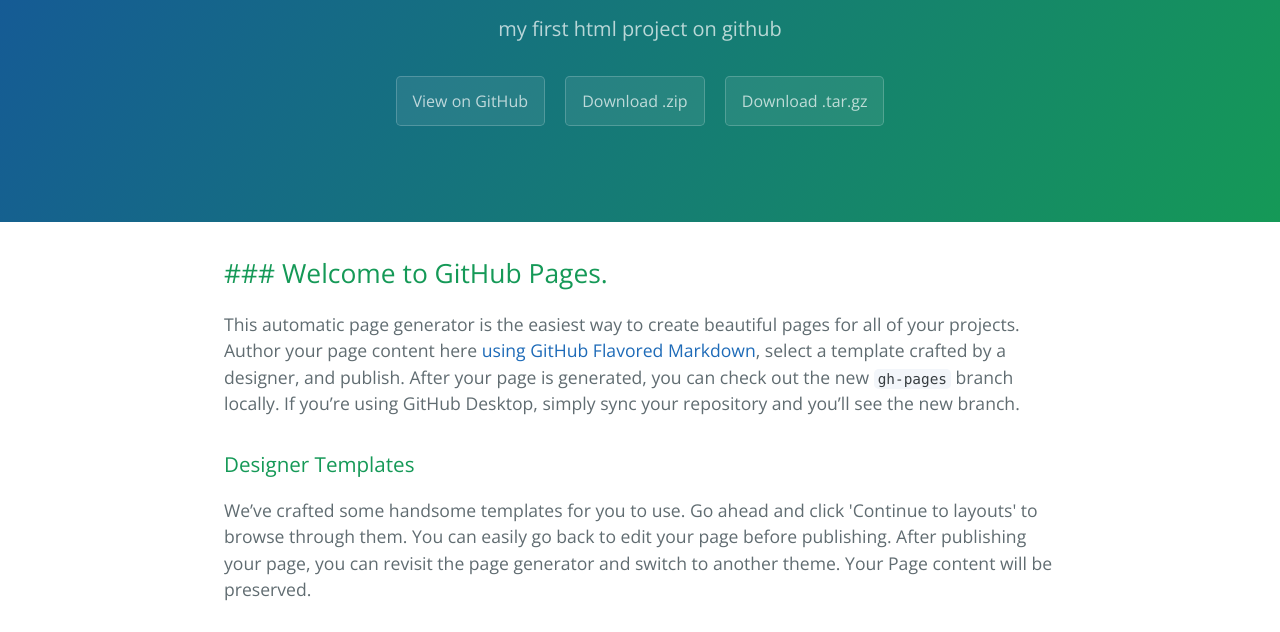
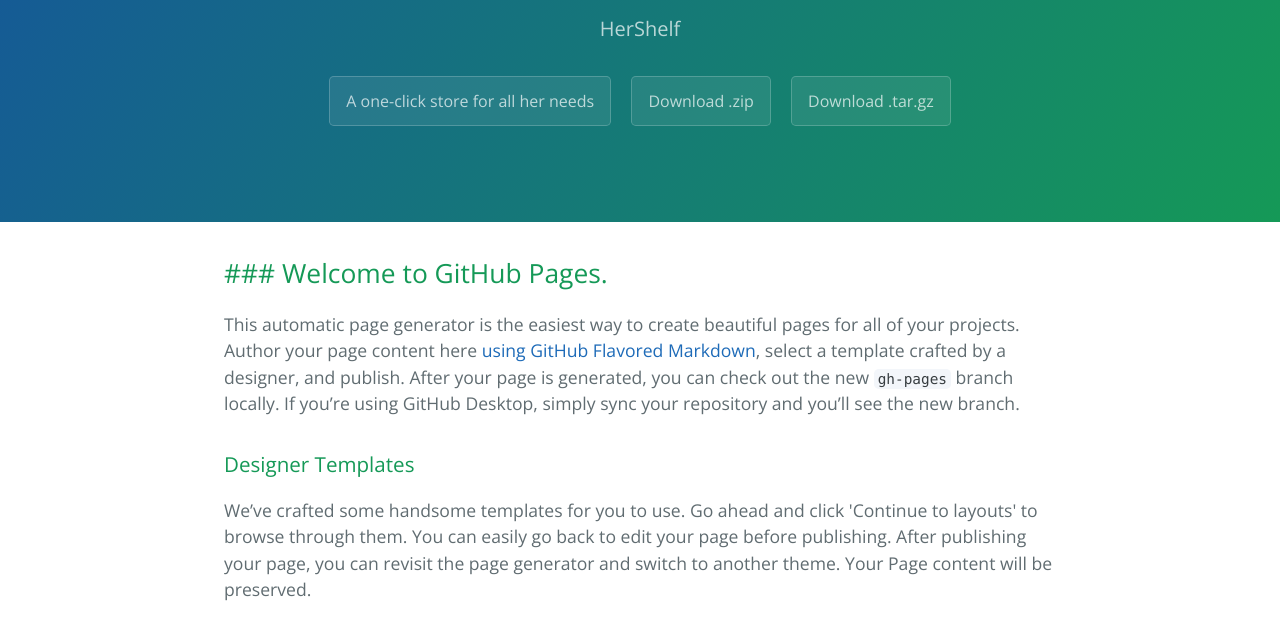
Before and after one commit to siddharth1608/htmlproject, a plain HTML site: page index.html in a window 1280 px wide. Shown: the part 161-793 px from the top of the page. Drawn offline with nearby package versions, Linux system fonts and the light colour scheme.

Commit message:
changing

```diff
--- a/index.html
+++ b/index.html
@@ -12,8 +12,8 @@
   <body>
     <section class="page-header">
       <h1 class="project-name">Htmlproject</h1>
-      <h2 class="project-tagline">my first html project on github</h2>
-      <a href="https://github.com/siddharth1608/htmlproject" class="btn">View on GitHub</a>
+      <h2 class="project-tagline">HerShelf</h2>
+      <a href="https://github.com/siddharth1608/htmlproject" class="btn">A one-click store for all her needs</a>
       <a href="https://github.com/siddharth1608/htmlproject/zipball/master" class="btn">Download .zip</a>
       <a href="https://github.com/siddharth1608/htmlproject/tarball/master" class="btn">Download .tar.gz</a>
     </section>
```
